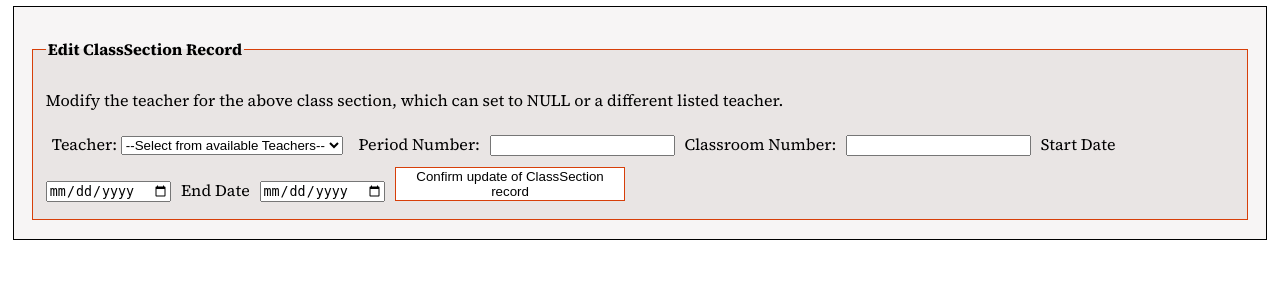
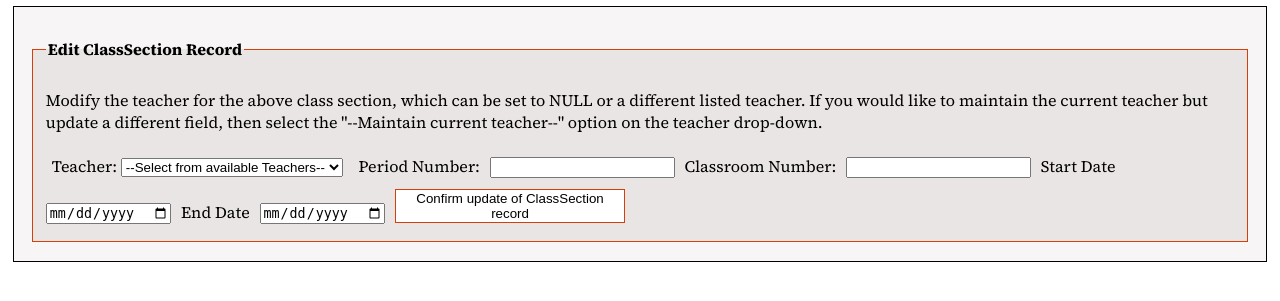
Before and after one commit to conradschreiner/BHSClassEnrollmentsFlaskApp, a Flask app: template templates/update_classsection.j2 in a window 1280 px wide. Shown: the part 87-388 px from the top of the page. Run offline with Flask 3, Linux system fonts and the light colour scheme; the template is opened without the code that fills it, so the values that code supplies are empty; some libraries are stand-ins or nearby versions.

Commit message:
further improved the classSections update. Now includes option to maintain teacher. The user can select that option from the drop-down teacher list, then update one of the other fields individually, such as period or classroom.

```diff
--- a/app.py
+++ b/app.py
@@ -397,14 +397,25 @@ def update_classsection(id):
             start_date = request.form["startDate"]
             end_date = request.form["endDate"]
 
+            # store request responses as dictionary for filtering
             field_dict = {"period": period, "classroom": classroom, "startDate": start_date, "endDate": end_date}
+
+            # filter dictionary to remove any pairs that contain an empty value
             field_dict_filtered = {k: v for k, v in field_dict.items() if v != ""}
 
+            # dynamically create SET list from filtered dictionary
             update_set_list = [f"{k} = %s" for k in field_dict_filtered.keys()]
 
-            if teacher != "0":
+            # update to new teacher
+            if teacher != "0" and teacher != "m":
                 update_set_list.append("teacherID = %s")
                 update_values = list(field_dict_filtered.values()) + [teacher, id]
+
+            elif teacher == "m":
+                # exclude teacher field from update so that current one is maintained
+                update_values = list(field_dict_filtered.values()) + [id]
+
+            # set teacher to NULL - "NULLable" relationship
             else:
                 update_set_list.append("teacherID = NULL")
                 update_values = list(field_dict_filtered.values()) + [id]
--- a/templates/update_classsection.j2
+++ b/templates/update_classsection.j2
@@ -37,10 +37,13 @@
 {% endfor %}
       <fieldset>
         <legend><strong>Edit ClassSection Record</strong></legend>
-      <p>Modify the teacher for the above class section, which can set to NULL or a different listed teacher.</p>
+      <p>Modify the teacher for the above class section, which can be set to NULL or a different listed teacher.
+      If you would like to maintain the current teacher but update a different field, then select the "--Maintain current teacher--"
+      option on the teacher drop-down.</p>
       <label>Teacher:
           <select name="teacher" id="teacher">
             <option value="0">--Select from available Teachers--</option>
+            <option value="m">--Maintain current teacher--</option>
             {% for teacher in teachers %}
                 <option value="{{ teacher.teacherID }}">{{ teacher.fullName }}</option>
             {% endfor %}
```
